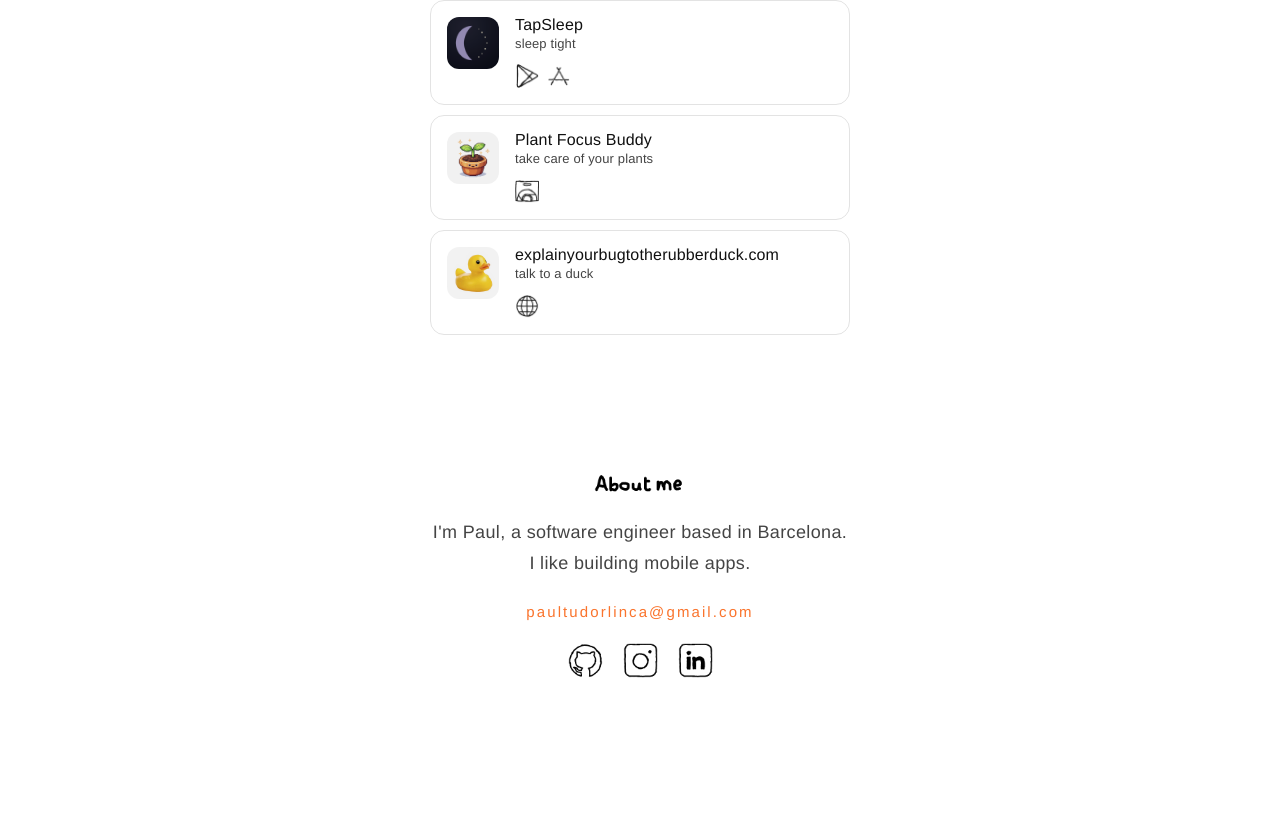
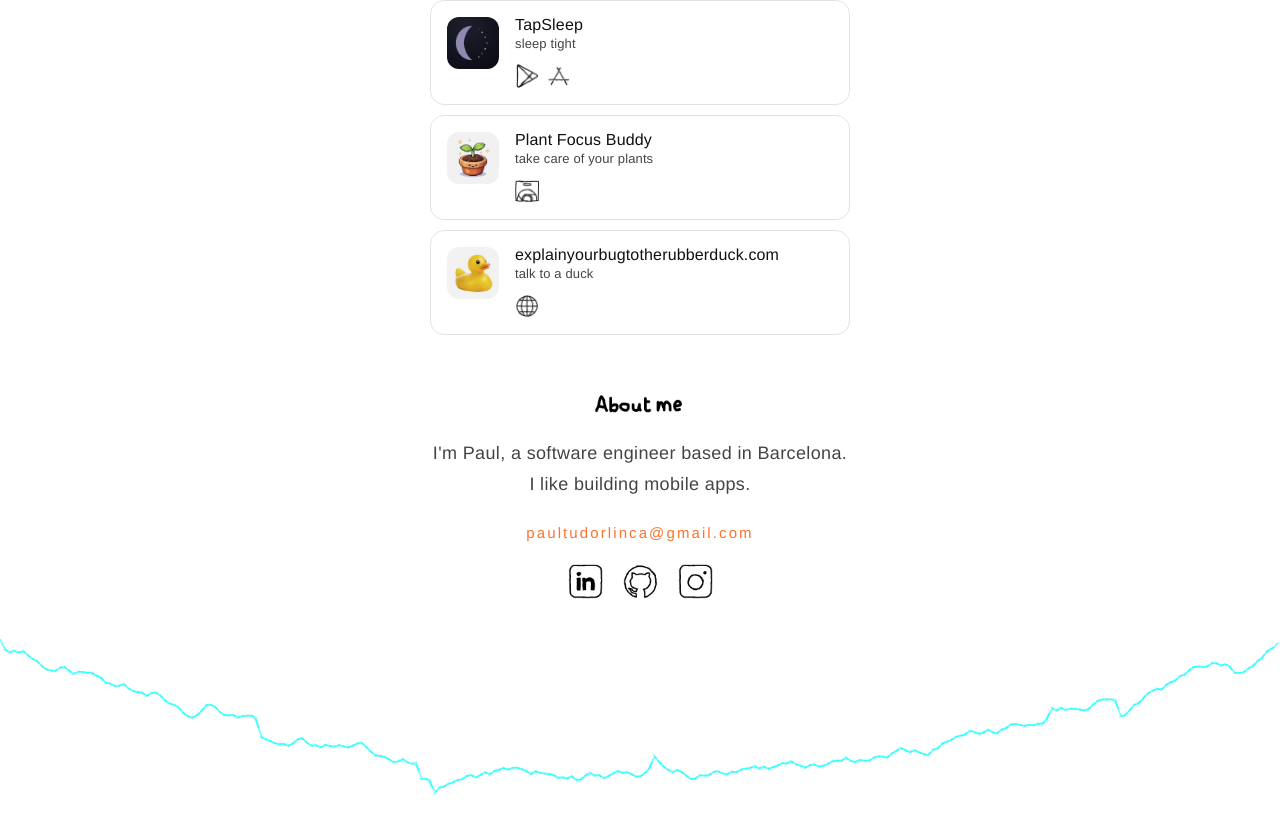
Before and after one commit to PaulLinca/paulinca, a Next.js app: page / in a window 1280 px wide. Shown: the part 1181-2014 px from the top of the page. After the commit the page ends 1980 px from the top, so only its background shows below. Built offline with nearby package versions, Linux system fonts and the light colour scheme.

Commit message:
PL | Bottom scribble

```diff
--- a/app/page.tsx
+++ b/app/page.tsx
@@ -9,6 +9,7 @@ import { Cursor } from "@/components/Cursor";
 import { CursorTooltip } from "@/components/CursorTooltip";
 import { CursorTrail } from "@/components/CursorTrail";
 import { AboutSection } from "@/components/AboutSection";
+import { BottomScribble } from "@/components/BottomScribble";
 import { HeroSection } from "@/components/HeroSection";
 import { ProjectsSection } from "@/components/ProjectsSection";
 
@@ -52,6 +53,7 @@ export default function Home() {
             />
 
             <AboutSection />
+            <BottomScribble />
         </div>
     );
 }
--- a/components/AboutSection.tsx
+++ b/components/AboutSection.tsx
@@ -3,20 +3,20 @@
 import { motion } from "framer-motion";
 
 const SOCIALS = [
+    { icon: "/images/linkedin.png",  alt: "LinkedIn",  href: "https://www.linkedin.com/in/lincapaul/" },
     { icon: "/images/github.png",    alt: "GitHub",    href: "https://github.com/PaulLinca" },
     { icon: "/images/instagram.png", alt: "Instagram", href: "https://www.instagram.com/appsbypaul/" },
-    { icon: "/images/linkedin.png",  alt: "LinkedIn",  href: "https://www.linkedin.com/in/lincapaul/" },
 ];
 
 export function AboutSection() {
     return (
         <section style={{
-            minHeight: "60vh",
+            minHeight: "auto",
             display: "flex",
             flexDirection: "column",
             alignItems: "center",
             justifyContent: "center",
-            padding: "16px 4vw 100px",
+            padding: "16px 4vw 40px",
             background: "#ffffff",
         }}>
             <motion.div
--- /dev/null
+++ b/components/BottomScribble.tsx
@@ -0,0 +1,82 @@
+"use client";
+
+import { useEffect, useRef } from "react";
+
+export function BottomScribble() {
+    const canvasRef = useRef<HTMLCanvasElement>(null);
+
+    useEffect(() => {
+        const canvas = canvasRef.current;
+        if (!canvas) return;
+
+        const W = window.innerWidth;
+        const H = 160;
+        canvas.width = W;
+        canvas.height = H;
+
+        const ctx = canvas.getContext("2d")!;
+        const r = Math.random;
+
+        const STEPS = 280;
+        const pts: { x: number; y: number }[] = [];
+
+        let jitterY = 0;
+
+        for (let i = 0; i <= STEPS; i++) {
+            const t = i / STEPS;
+            const x = t * W;
+
+            const base = Math.sin(t * Math.PI) * (H * 0.82);
+
+            if (r() < 0.08) {
+                jitterY += (r() - 0.5) * 48;
+            } else {
+                jitterY += (r() - 0.5) * 10;
+            }
+            jitterY *= 0.82;
+
+            const y = H * 0.05 + base + jitterY;
+
+            pts.push({ x, y });
+        }
+
+        pts[0] = { x: 0, y: 0 };
+        pts[STEPS] = { x: W, y: 0 };
+
+        ctx.strokeStyle = "rgba(0,255,255,0.55)";
+        ctx.lineWidth = 1.8;
+        ctx.lineCap = "round";
+        ctx.lineJoin = "round";
+
+        let i = 1;
+        let rafId: number;
+        const draw = () => {
+            const end = Math.min(i + 2, pts.length - 1);
+            for (; i < end; i++) {
+                const prev = pts[i - 1];
+                const curr = pts[i];
+                const next = pts[i + 1] ?? curr;
+                ctx.beginPath();
+                ctx.moveTo(prev.x, prev.y);
+                ctx.quadraticCurveTo(curr.x, curr.y, (curr.x + next.x) / 2, (curr.y + next.y) / 2);
+                ctx.stroke();
+            }
+            if (i < pts.length - 1) rafId = requestAnimationFrame(draw);
+        };
+
+        rafId = requestAnimationFrame(draw);
+        return () => cancelAnimationFrame(rafId);
+    }, []);
+
+    return (
+        <canvas
+            ref={canvasRef}
+            style={{
+                display: "block",
+                width: "100%",
+                height: "160px",
+                pointerEvents: "none",
+            }}
+        />
+    );
+}
```
